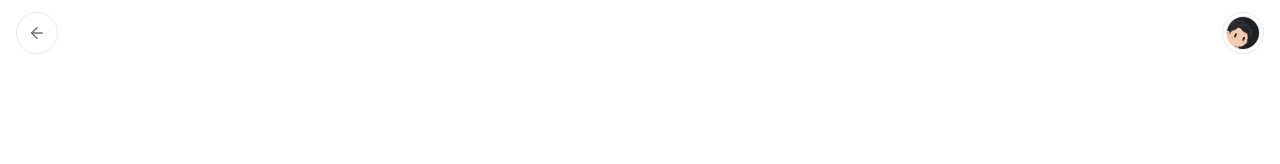
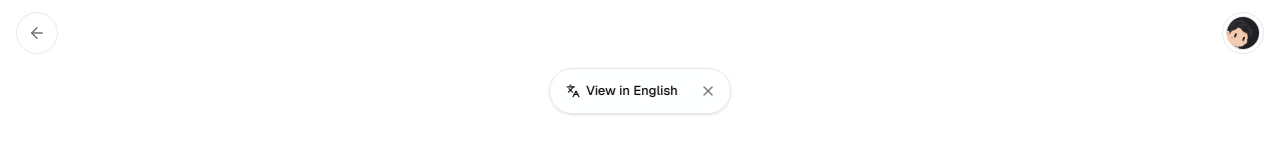
Before and after one commit to mtharreqq/requixite, a Next.js app: page /id/contact in a window 1280 px wide. Shown: the top 164 px of the page. Built offline with nearby package versions, Linux system fonts and the light colour scheme.

Commit message:
Language hint: offer the browser's language on a page opened in the other one

```diff
--- /dev/null
+++ b/components/layout/lang-hint.tsx
@@ -0,0 +1,71 @@
+"use client";
+
+import Link from "next/link";
+import { usePathname } from "next/navigation";
+import { useState, useSyncExternalStore } from "react";
+import { Languages, X } from "lucide-react";
+import type { Locale } from "@/lib/portfolio-copy";
+
+/** The visitor's own language pick: proxy.ts honours it over the browser's,
+ * and this hint stops asking. */
+export const pickLang = (lang: Locale) => {
+  document.cookie = `lang=${lang}; path=/; max-age=31536000; samesite=lax`;
+};
+
+// In the language it offers, so a reader of it recognises it.
+const OFFER = {
+  id: { go: "Lihat dalam Bahasa Indonesia", close: "Tutup" },
+  en: { go: "View in English", close: "Close" },
+};
+
+const noop = () => () => {};
+
+/** A page opened in the other language than the browser's (a shared link):
+ * offer the switch, never force it. Closing it counts as picking this one. */
+export function LangHint({ locale }: { locale: Locale }) {
+  const path = usePathname();
+  const want = useSyncExternalStore<Locale | null>(
+    noop,
+    () =>
+      /(?:^|; )lang=/.test(document.cookie)
+        ? null
+        : navigator.language.toLowerCase().startsWith("id")
+          ? "id"
+          : "en",
+    () => null,
+  );
+  const [closed, setClosed] = useState(false);
+  if (!want || want === locale || closed) return null;
+  const href =
+    want === "id"
+      ? `/id${path === "/" ? "" : path}`
+      : path.replace(/^\/id/, "") || "/";
+  const t = OFFER[want];
+  return (
+    <div
+      lang={want}
+      className="bg-background/90 side:top-6 motion-safe:animate-in motion-safe:fade-in-0 motion-safe:slide-in-from-top-2 fixed top-[calc(max(env(safe-area-inset-top),12px)+3.5rem)] left-1/2 z-50 flex -translate-x-1/2 items-center rounded-full border p-1 text-[13px] shadow-sm backdrop-blur-md duration-500 ease-[cubic-bezier(0.22,1,0.36,1)]"
+    >
+      <Link
+        href={href}
+        hrefLang={want}
+        onClick={() => pickLang(want)}
+        className="hover:bg-muted flex h-9 items-center gap-1.5 rounded-full px-3 font-medium whitespace-nowrap transition-colors"
+      >
+        <Languages aria-hidden className="size-3.5" />
+        {t.go}
+      </Link>
+      <button
+        type="button"
+        aria-label={t.close}
+        onClick={() => {
+          pickLang(locale);
+          setClosed(true);
+        }}
+        className="text-muted-foreground hover:text-foreground hover:bg-muted grid size-9 cursor-pointer place-items-center rounded-full transition-colors"
+      >
+        <X aria-hidden className="size-4" />
+      </button>
+    </div>
+  );
+}
--- a/components/layout/rail-nav.tsx
+++ b/components/layout/rail-nav.tsx
@@ -28,6 +28,7 @@ import {
   User,
 } from "lucide-react";
 import { smoothScrollTo } from "@/components/layout/smooth-scroll";
+import { pickLang } from "@/components/layout/lang-hint";
 import {
   HoverCard,
   HoverCardContent,
@@ -46,10 +47,6 @@ const MINOR_PER_SECTION = 2;
 const STEP = MINOR_PER_SECTION + 1;
 // The point of the viewport (from the top) that counts as "currently reading".
 const READ_LINE = 0.4;
-// The visitor's own language pick: proxy.ts honours it over the browser's.
-const pickLang = (lang: string) => {
-  document.cookie = `lang=${lang}; path=/; max-age=31536000; samesite=lax`;
-};
 
 /** Where a click on a section scrolls to. Most land with their top at the
  * top; an anchor marked data-on-read-line sits READ_LINE below the spot
--- a/components/layout/site-layout.tsx
+++ b/components/layout/site-layout.tsx
@@ -6,6 +6,7 @@ import { SpeedInsights } from "@vercel/speed-insights/next";
 import { ThemeProvider } from "@/providers/theme-provider";
 import { ThemeColorSync } from "@/providers/theme-color-sync";
 import { SmoothScroll } from "@/components/layout/smooth-scroll";
+import { LangHint } from "@/components/layout/lang-hint";
 import "@/app/globals.css";
 import { getPortfolioCopy, type Locale } from "@/lib/portfolio-copy";
 
@@ -73,6 +74,7 @@ export function SiteLayout({
           <ThemeColorSync />
           <SmoothScroll />
           {children}
+          <LangHint locale={locale} />
         </ThemeProvider>
         <SpeedInsights />
         <Analytics />
```
